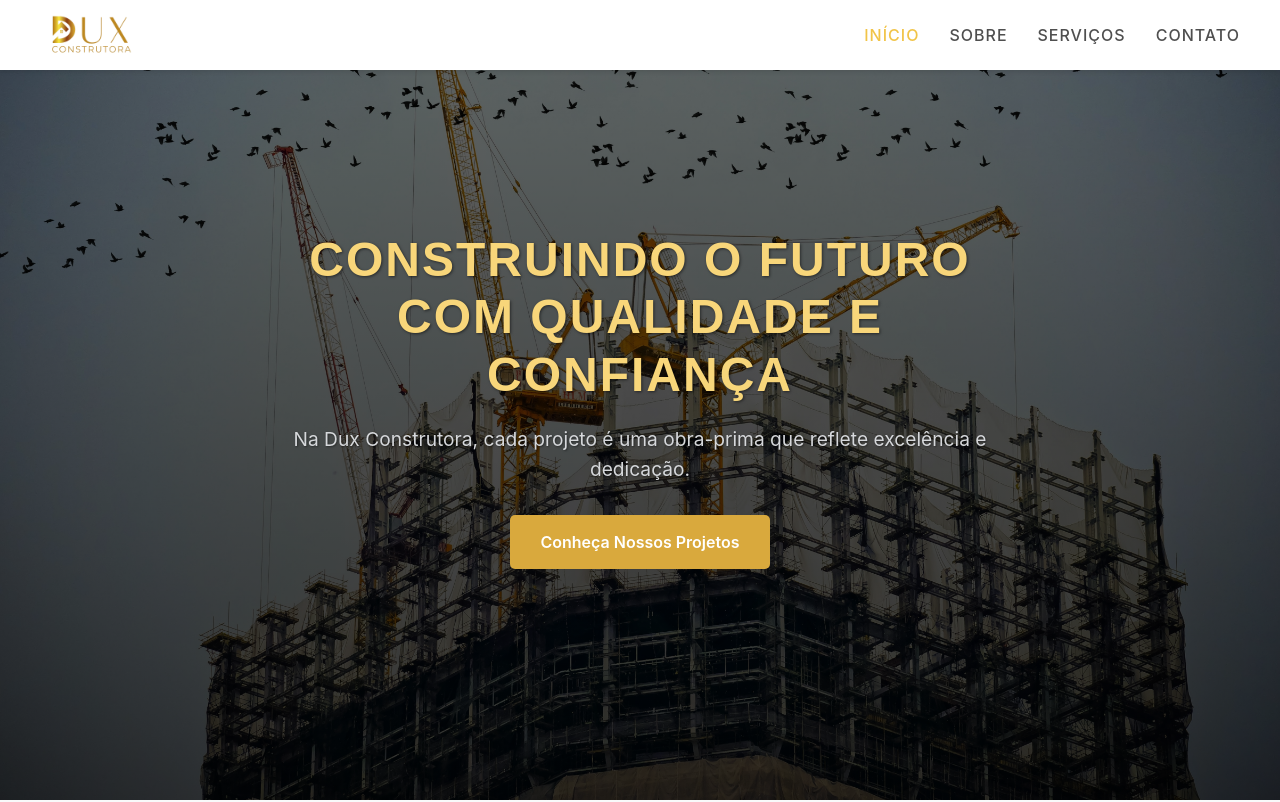
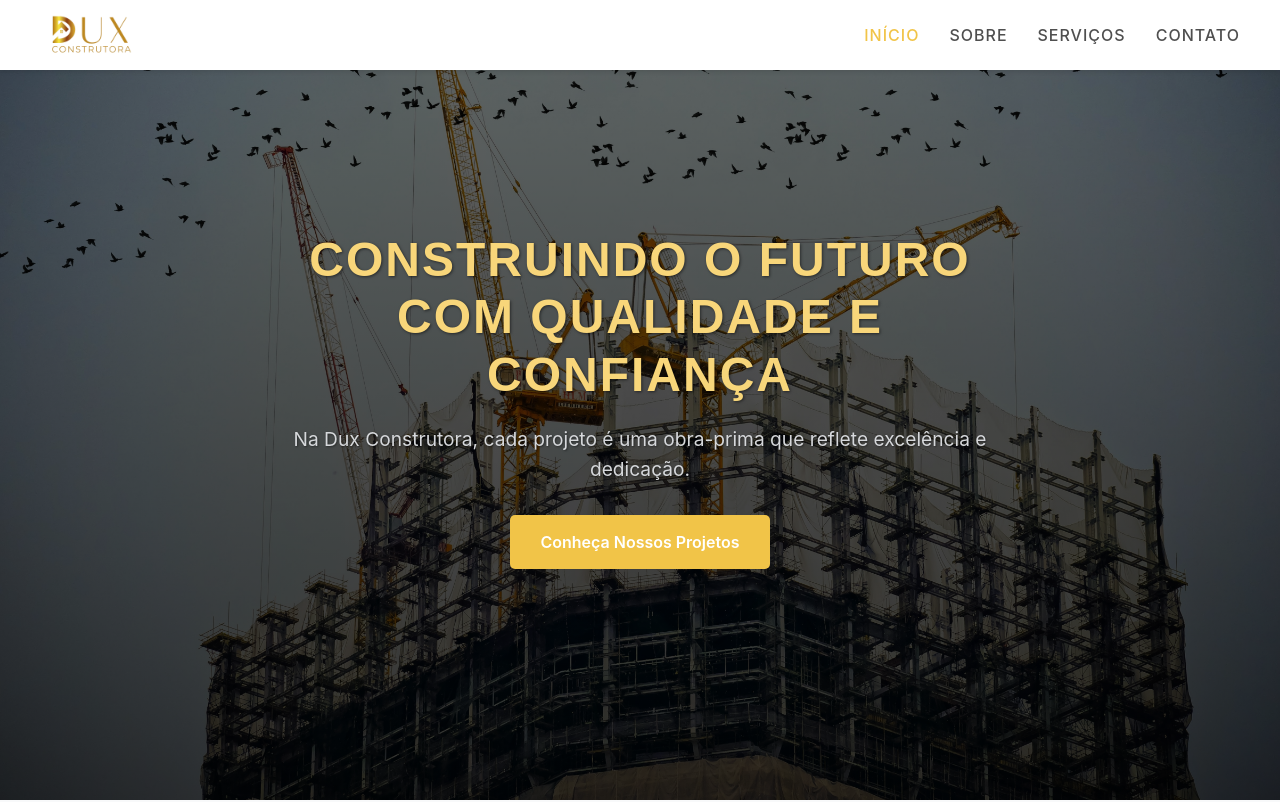
Before and after one commit to guilhermepadial4/dux-construtora, a React (Vite) app: page / in a window 1280 px wide. Shown: the top 802 px of the page. Built offline with nearby package versions, Linux system fonts and the light colour scheme.

Commit message:
update: button in herobanner

```diff
--- a/src/components/herobanner/herobanner.scss
+++ b/src/components/herobanner/herobanner.scss
@@ -68,7 +68,7 @@
 
       padding: 15px 30px;
 
-      background-color: $primary-dark;
+      background-color: $primary-color;
 
       border: none;
       border-radius: 5px;
@@ -80,7 +80,7 @@
       &:hover {
         transform: translateY(-5px);
 
-        background-color: $primary-color;
+        background-color: $primary-dark;
       }
     }
   }
```
